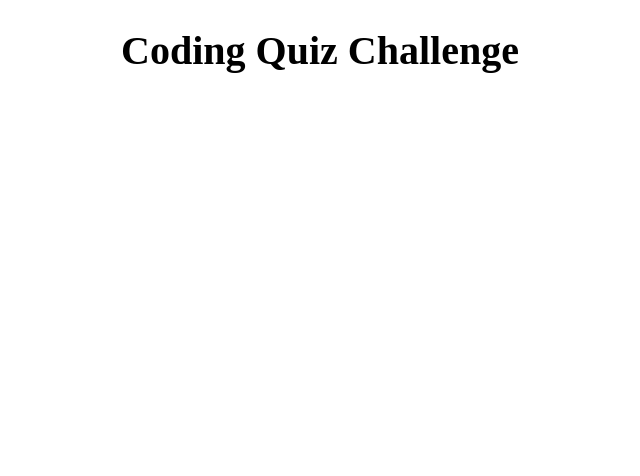
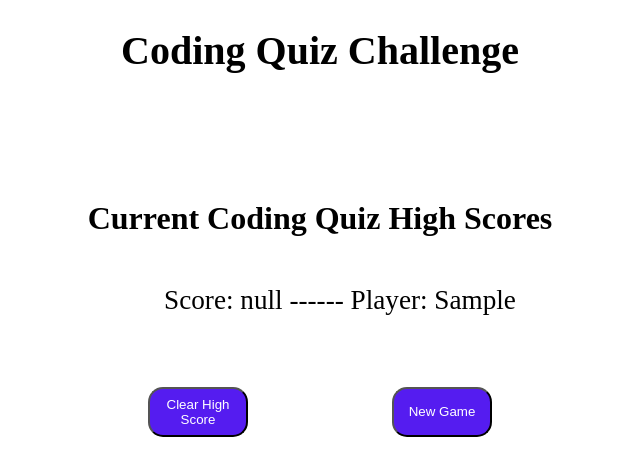
Before and after one commit to bdswartz/javascript-quiz, a plain HTML site: page highscore.html in a window 1280 px wide. Both pictures are taken after typing "Sample" into the empty fields and a click on the button "Submit High Score". Shown: the whole page, without its empty margins (320-960 px from the left). Drawn offline with Linux system fonts and the light colour scheme.

Commit message:
finished the score save feature and provided additional styling

```diff
--- a/assets/css/highscore.css
+++ b/assets/css/highscore.css
@@ -1,3 +1,10 @@
+:root {
+    --primary: black;
+    --secondary: white;
+    --tertiary: rgb(85, 28, 240);
+    --grey:  rgb(110, 110, 110);
+  }
+
 .high-score-title {
     width:100%;
     margin-bottom: 100px;
@@ -21,10 +28,10 @@
     border-radius: 10px;
     font-size: 1.25rem;
 }
-#save-task {
+#save-initials {
     flex: 2;
     margin: 0 50px;
-    border-radius: 10px;
+    border-radius: 15px;
     background-color: grey;
     color: white;
 }
@@ -43,7 +50,7 @@
     text-align: center;
 }
 
-.high-score-container {
+#high-score-container {
     display: none;
     justify-content: center;
     align-items: center ;
@@ -56,23 +63,33 @@
     flex:1 100%;
 }
 .high-score-list {
-
     display: flex;
     flex-direction: column;
     width: 50%;
     justify-content: space-evenly;
     flex:1;
     margin-top: 50px;
-    font-size: 1.25rem;
+
 }
 .high-score-item {
     flex:1;
     margin: 5px 0;
+    font-size: 1.7rem;
+    list-style-type: none;
 }
 .new-game-btn {
+    color: white;
     width:100px;
     height:50px;
-    border-radius: 10px;
+    border-radius: 15px;
+    background-color: var(--tertiary);
+}
+#clear-high-scores {
+    color: white;
+    width:100px;
+    height:50px;
+    border-radius: 15px;
+    background-color: var(--tertiary);
 }
 .button-container {
     width: 50%;
@@ -81,3 +98,6 @@
     justify-content: space-evenly;
     align-items: center;
 }
+#board-title {
+    font-size: 2.0rem;
+}
--- a/assets/js/highscorescript.js
+++ b/assets/js/highscorescript.js
@@ -1,21 +1,53 @@
 var submitHighScoreEl = document.querySelector("#save-initials");
+var clearHighScoreEl = document.querySelector("#clear-high-scores");
+var playerScore = JSON.parse(localStorage.getItem("score"));
 
-var logHighScore = function() {
+var checkHighScore = function() {
     event.preventDefault();
     var initialsInput = document.querySelector("#initials-input").value;
-    console.log(initialsInput);
     var hideEl = document.querySelector("#display-score");
     hideEl.setAttribute ("style", "display: none;");
+    // Get the high score array from local storage and add recent score to array
+    var highScore = {
+        initials: initialsInput,
+        score: playerScore
+    };
+    var previousHighScore = JSON.parse(localStorage.getItem("codeQuizHighScores"));
+
+
+    // localStorage.setItem("codeQuizHighScores", JSON.stringify(highScore))
+
+    if (!previousHighScore) {
+        console.log("no High Scores");
+        localStorage.setItem("codeQuizHighScores", JSON.stringify(highScore))
+    }
+    else if (highScore.score > previousHighScore.score) {
+        console.log(previousHighScore.score);
+        console.log(highScore.score)
+        localStorage.setItem("codeQuizHighScores", JSON.stringify(highScore));
+    };
+    var highScoreContainerEl = document.querySelector("#high-score-container");
+    highScoreContainerEl.setAttribute("style","display:flex;");
+    var listContainerEl = document.querySelector("#high-score-list")
+    var listItemEl = document.createElement("li");
+    listItemEl.className = "high-score-item";
+    var scoreDisplay = JSON.parse(localStorage.getItem("codeQuizHighScores"));
+    listItemEl.innerHTML = "Score:  " + scoreDisplay.score + "     ------  Player: " +scoreDisplay.initials;
+    listContainerEl.appendChild(listItemEl);
 };
 
-var displayHighScore = function () {
-    var score = JSON.parse(localStorage.getItem("score"));
-    console.log(score);
+var displayPlayerScore = function () {
+    // console.log(playerScore);
     var scoreDisplayEl = document.querySelector("#report-score");
-    scoreDisplayEl.innerHTML = "Great work! Your score is " + score + "!";
+    if (playerScore < 0) {
+        playerScore = 0;
+    }
+    else {
+    scoreDisplayEl.innerHTML =  "Great work! Your score is " + playerScore + "!";
+    };
 };
-var fillHighScoreBoard = function() {
-
-};
-submitHighScoreEl.addEventListener("click", logHighScore);
-displayHighScore();
+submitHighScoreEl.addEventListener("click", checkHighScore);
+clearHighScoreEl.addEventListener("click", function() {
+    localStorage.removeItem("codeQuizHighScores");
+});
+displayPlayerScore();
--- a/highscore.html
+++ b/highscore.html
@@ -20,10 +20,10 @@
             </div>
         </form>
     </div>
-    <div class="high-score-container">
+    <div id="high-score-container">
         <h2 id="board-title">Current Coding Quiz High Scores</h2>
-        <ol class = "high-score-list">
-            <li class="high-score-item" data-spot=1></li>
+        <ul id = "high-score-list">
+            <!-- <li class="high-score-item" data-spot=1></li>
             <li class="high-score-item" data-spot=2></li>
             <li class="high-score-item" data-spot=3></li>
             <li class="high-score-item" data-spot=4></li>
@@ -32,12 +32,12 @@
             <li class="high-score-item" data-spot=7></li>
             <li class="high-score-item" data-spot=8></li>
             <li class="high-score-item" data-spot=9></li>
-            <li class="high-score-item" data-spot=10></li>
-        </ol>
+            <li class="high-score-item" data-spot=10></li> -->
+        </ul>
         <div class="button-container">
-        <button class="new-game-btn">Clear High Scores</button>
+        <button id="clear-high-scores">Clear High Score</button>
         <a href="./index.html">
-            <button class="new-game-btn">New Game</button>
+            <button class="new-game-btn" href=>New Game</button>
         </a>
         </div>
     </div>
```
